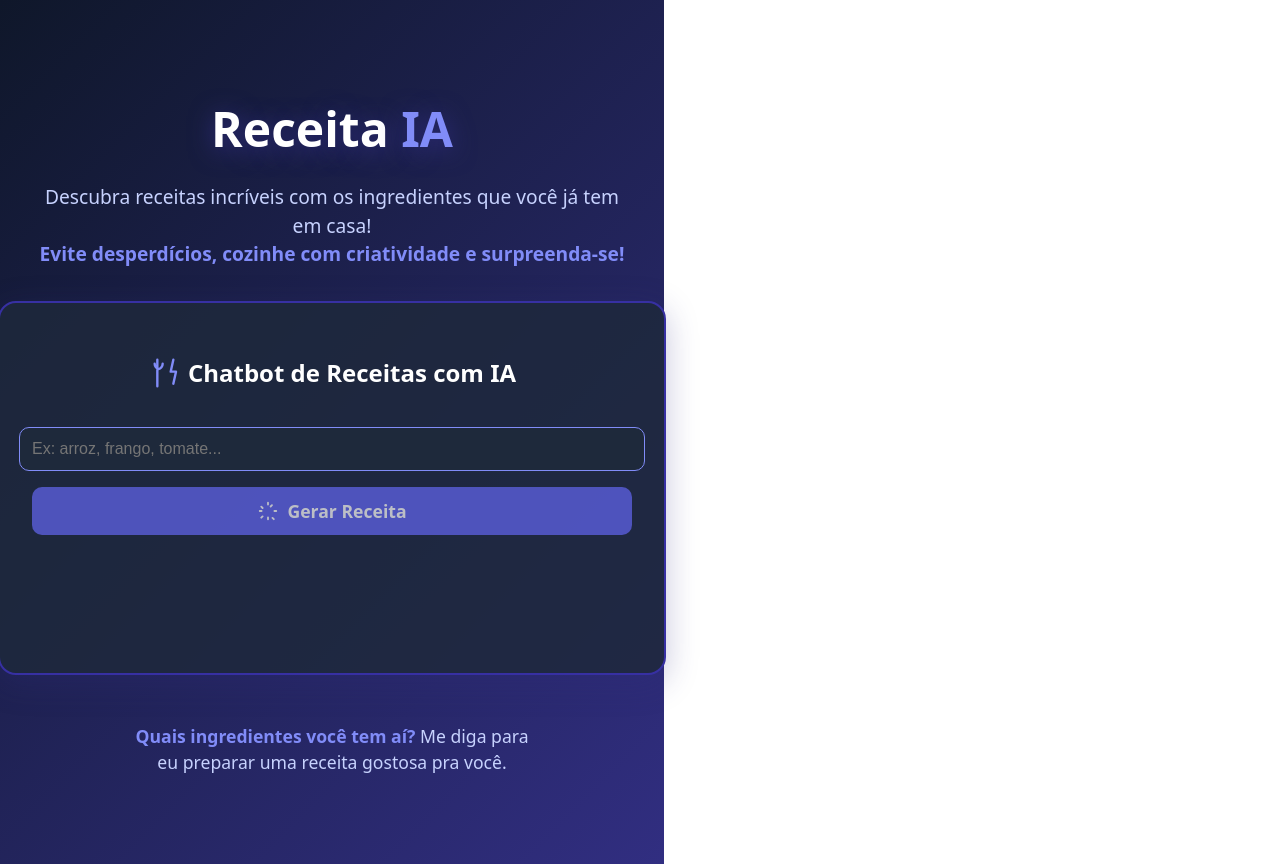
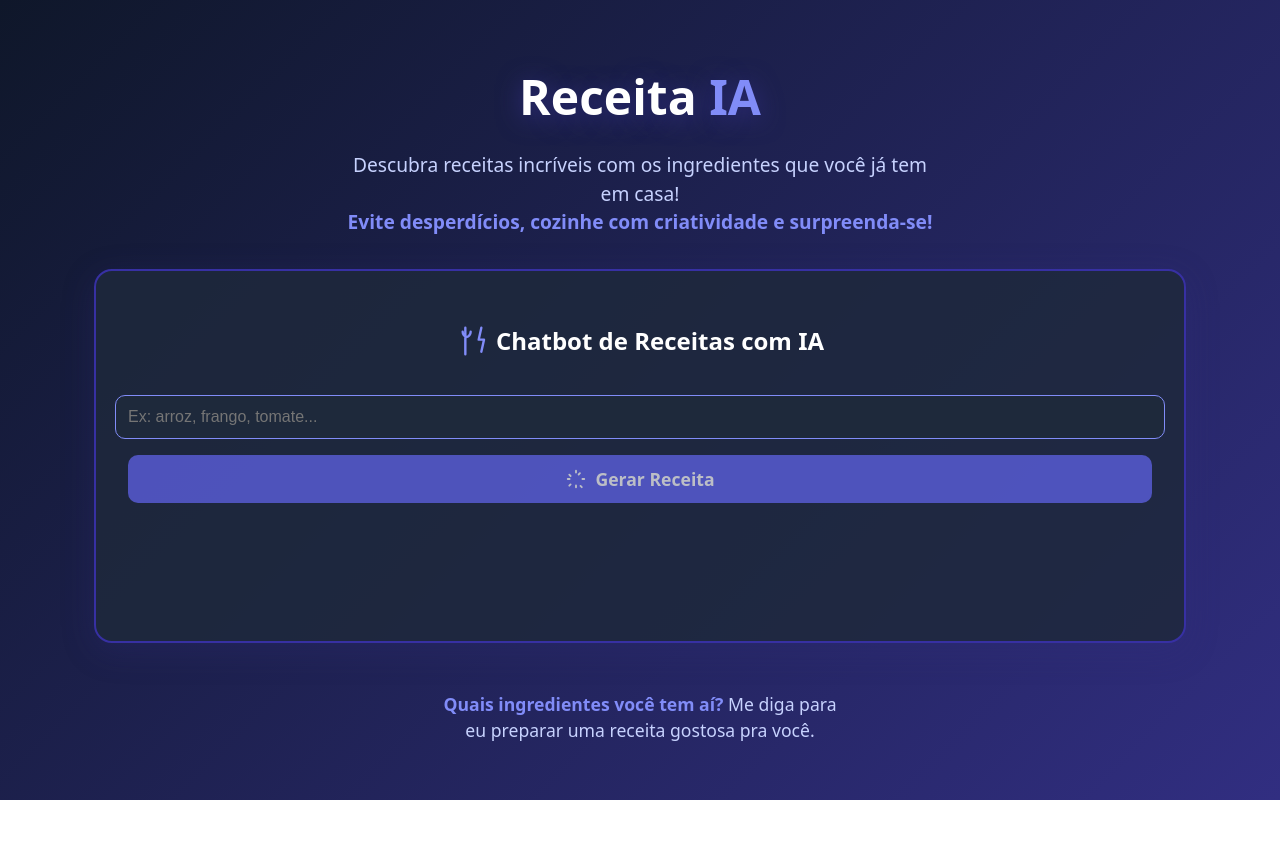
Before and after one commit to Silvio-Sa/receitamagica, a React (Vite) app: page / in a window 1280 px wide. After the commit the page ends 800 px from the top, so only its background shows below. Built offline with nearby package versions, Linux system fonts and the light colour scheme.

Commit message:
Add files via upload
correção da centralização

```diff
--- a/src/App.tsx
+++ b/src/App.tsx
@@ -32,20 +32,24 @@ export default function App() {
 	  <div
 		style={{
 		  minHeight: "100vh",
+		  width: "100vw", // ocupa a tela inteira na horizontal
 		  background: "linear-gradient(135deg, #0f172a 0%, #312e81 100%)",
 		  display: "flex",
 		  alignItems: "center",
 		  justifyContent: "center",
 		  padding: "2rem",
+		  boxSizing: "border-box", // Garante responsividade ao somar padding/largura
 		}}
 	  >
 		<div
 		  style={{
 			width: "100%",
-          maxWidth: "1024px", // Ajuste aqui se quiser mais largo (ex: "600px")
+			maxWidth: "1024px", // agora seu conteúdo pode ser mais largo
 			display: "flex",
 			flexDirection: "column",
 			alignItems: "center",
+			margin: "0 auto", // importante para centralizar se não usar flex
+			boxSizing: "border-box",
 		  }}
 		>
         <motion.h1
```
Lines whose indentation alone changed are shown as unchanged.
